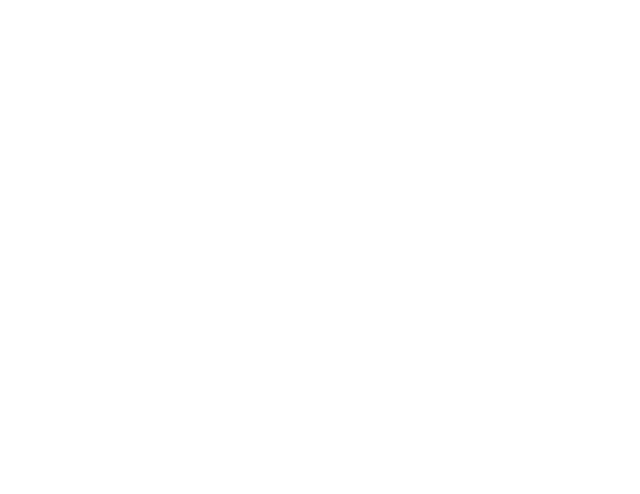
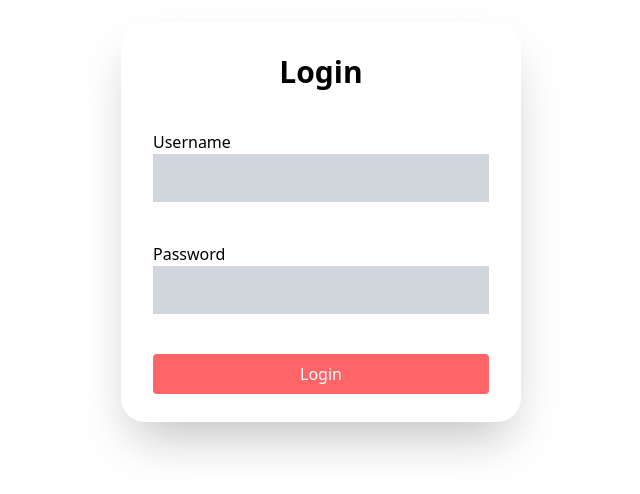
Before and after one commit to Austinling/adminDashboard, a React (Vite) app in the folder rong-admin-dashboard/: page /login in a window 1280 px wide. Before the commit this address had no page. Shown: the part 178-672 px from the top of the page, without its empty margins (319-959 px from the left). Built offline with nearby package versions, Linux system fonts and the light colour scheme; no server answers.

Commit message:
Made Login functional with accounts as well as changing how navbar works. Also changed the structure of browser router and removed unneccesary code.

```diff
--- a/rong-admin-dashboard/src/AddPayment.tsx
+++ b/rong-admin-dashboard/src/AddPayment.tsx
@@ -83,6 +83,7 @@ export function AddPayment({ onClick, onSubmit }: PaymentForm) {
         amount,
         status,
         payment_date,
+        student: selectedStudent.name + " - " + selectedStudent.grade,
       }),
     });
 
@@ -155,7 +156,8 @@ export function AddPayment({ onClick, onSubmit }: PaymentForm) {
                   <li
                     key={student.student_id}
                     className="p-2 hover:bg-gray-200 cursor-pointer"
-                    onClick={() => {
+                    onMouseDown={(e) => {
+                      e.preventDefault();
                       setSelectedStudent(student);
                       setUserInput(
                         `${student.name} - ${student.grade} (${student.student_id})`
@@ -236,6 +238,7 @@ export function AddPayment({ onClick, onSubmit }: PaymentForm) {
             Add Payment
           </button>
           <button
+            type="button"
             onClick={onClick}
             className="bg-[linear-gradient(90deg,rgba(242,128,128,1)_0%,rgba(247,230,230,1)_67%)] cursor-pointer p-4 rounded-4xl w-30 h-10 flex items-center justify-center"
           >
--- a/rong-admin-dashboard/src/CalendarButton.tsx
+++ b/rong-admin-dashboard/src/CalendarButton.tsx
@@ -7,6 +7,7 @@ type Calendar = {
 export function CalendarButton({ onClick }: Calendar) {
   return (
     <button
+      type="button"
       onClick={onClick}
       className="flex items-center justify-center gap-4 border-2 rounded-2xl w-50 p-3"
     >
--- /dev/null
+++ b/rong-admin-dashboard/src/Login.tsx
@@ -0,0 +1,71 @@
+import { useState } from "react";
+import { useNavigate } from "react-router-dom";
+
+export function Login() {
+  const API_BASE = import.meta.env.VITE_API_BASE;
+
+  const [email, setEmail] = useState("");
+  const [password, setPassword] = useState("");
+
+  const navigate = useNavigate();
+
+  async function handleSubmit(e: React.FormEvent) {
+    e.preventDefault();
+
+    const res = await fetch(`${API_BASE}/login`, {
+      method: "POST",
+      headers: {
+        "Content-Type": "application/json",
+      },
+      body: JSON.stringify({
+        email,
+        password,
+      }),
+    });
+
+    const data = await res.json();
+
+    if (!data.success) {
+      alert("Login Failed Please Try Again");
+      return;
+    }
+
+    localStorage.setItem("token", data.token);
+
+    navigate("/students");
+  }
+
+  return (
+    <div className="flex justify-center items-center min-h-screen">
+      <form className="flex flex-col gap-10 p-8 rounded-3xl shadow-2xl w-100 h-100">
+        <h1 className="text-3xl font-bold text-center">Login</h1>
+        <div className="flex flex-col">
+          <label>Username</label>
+          <input
+            value={email}
+            onChange={(e) => setEmail(e.target.value)}
+            className="bg-gray-300 p-3"
+          ></input>
+        </div>
+
+        <div className="flex flex-col">
+          <label>Password</label>
+          <input
+            value={password}
+            onChange={(e) => setPassword(e.target.value)}
+            type="password"
+            className="bg-gray-300 p-3"
+          ></input>
+        </div>
+
+        <button
+          type="submit"
+          onClick={handleSubmit}
+          className="bg-red-400 text-white p-2 rounded"
+        >
+          Login
+        </button>
+      </form>
+    </div>
+  );
+}
--- /dev/null
+++ b/rong-admin-dashboard/src/LoginLayout.tsx
@@ -0,0 +1,9 @@
+import { Outlet } from "react-router-dom";
+
+export function LoginLayout() {
+  return (
+    <div className="flex items-center justify-center">
+      <Outlet />
+    </div>
+  );
+}
--- a/rong-admin-dashboard/src/Navbar.tsx
+++ b/rong-admin-dashboard/src/Navbar.tsx
@@ -13,7 +13,7 @@ export function Navbar() {
       <div className="flex flex-1 flex-col justify-center gap-2">
         <div className="flex items-center">
           <img src={user} alt="User" className="w-15 p-3"></img>
-          <Link to="/" className="text-outline">
+          <Link to="/students" className="text-outline">
             Users
           </Link>
         </div>
--- a/rong-admin-dashboard/src/PaymentType.ts
+++ b/rong-admin-dashboard/src/PaymentType.ts
@@ -4,5 +4,6 @@ export type Payment = {
     paid_for_period: string,
     amount: string,
     status: string,
-    payment_date : string
+    payment_date : string,
+    student: string
 }
--- a/rong-admin-dashboard/src/PaymentsPage.tsx
+++ b/rong-admin-dashboard/src/PaymentsPage.tsx
@@ -15,15 +15,6 @@ export function PaymentsPage() {
   const [open, setPaymentOpen] = useState(false);
 
   const API_BASE = import.meta.env.VITE_API_BASE;
-
-  const tableTitles: String[] = [
-    "Payment ID",
-    "Student Profile",
-    "Paid for Period",
-    "Amount",
-    "Status",
-    "Payment Date",
-  ];
 
   const fetchPayments = () => {
     fetch(`${API_BASE}/payments`)
@@ -57,8 +48,9 @@ export function PaymentsPage() {
         columns={[
           { header: "Payment ID", render: (p) => p.payment_id },
           { header: "Student ID", render: (p) => p.student_id },
-          { header: "Name", render: (p) => p.paid_for_period },
-          { header: "Amount", render: (p) => p.amount },
+          { header: "Student", render: (p) => p.student },
+          { header: "Payment Period", render: (p) => p.paid_for_period },
+          { header: "Amount (MMK)", render: (p) => p.amount },
           { header: "Status", render: (p) => p.status },
           { header: "Payment Date", render: (p) => p.payment_date },
         ]}
--- a/rong-admin-dashboard/src/StudentsPage.tsx
+++ b/rong-admin-dashboard/src/StudentsPage.tsx
@@ -28,8 +28,6 @@ export function StudentsPage() {
       student.name.toLowerCase().includes(searchName.toLowerCase()) &&
       (selectedGrades.length === 0 || selectedGrades.includes(student.grade))
   );
-
-  console.log(selectedGrades);
 
   return (
     <div className="flex flex-col">
--- a/rong-admin-dashboard/src/main.tsx
+++ b/rong-admin-dashboard/src/main.tsx
@@ -5,14 +5,20 @@ import { StudentsPage } from "./StudentsPage.tsx";
 import { TeachersPage } from "./TeachersPage.tsx";
 import { PaymentsPage } from "./PaymentsPage.tsx";
 import { Layout } from "./Layout.tsx";
+import { LoginLayout } from "./LoginLayout.tsx";
+import { Login } from "./Login.tsx";
 import "./index.css";
 
 createRoot(document.getElementById("root")!).render(
   <StrictMode>
     <BrowserRouter>
       <Routes>
+        <Route element={<LoginLayout />}>
+          <Route path="/login" element={<Login />}></Route>
+        </Route>
+
         <Route element={<Layout />}>
-          <Route path="/" element={<StudentsPage />}></Route>
+          <Route path="/students" element={<StudentsPage />}></Route>
           <Route path="/teachers" element={<TeachersPage />}></Route>
           <Route path="/payments" element={<PaymentsPage />}></Route>
         </Route>
```
